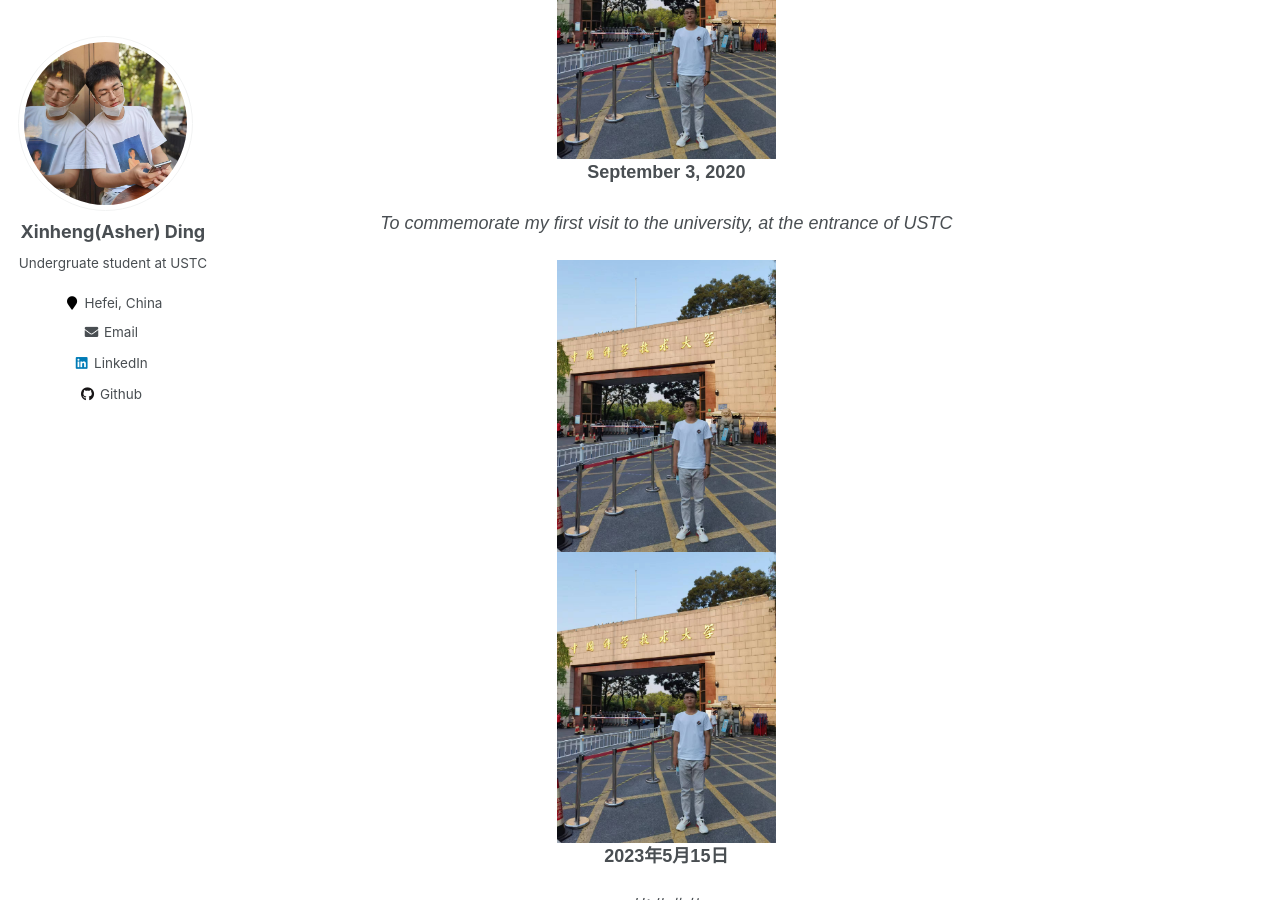
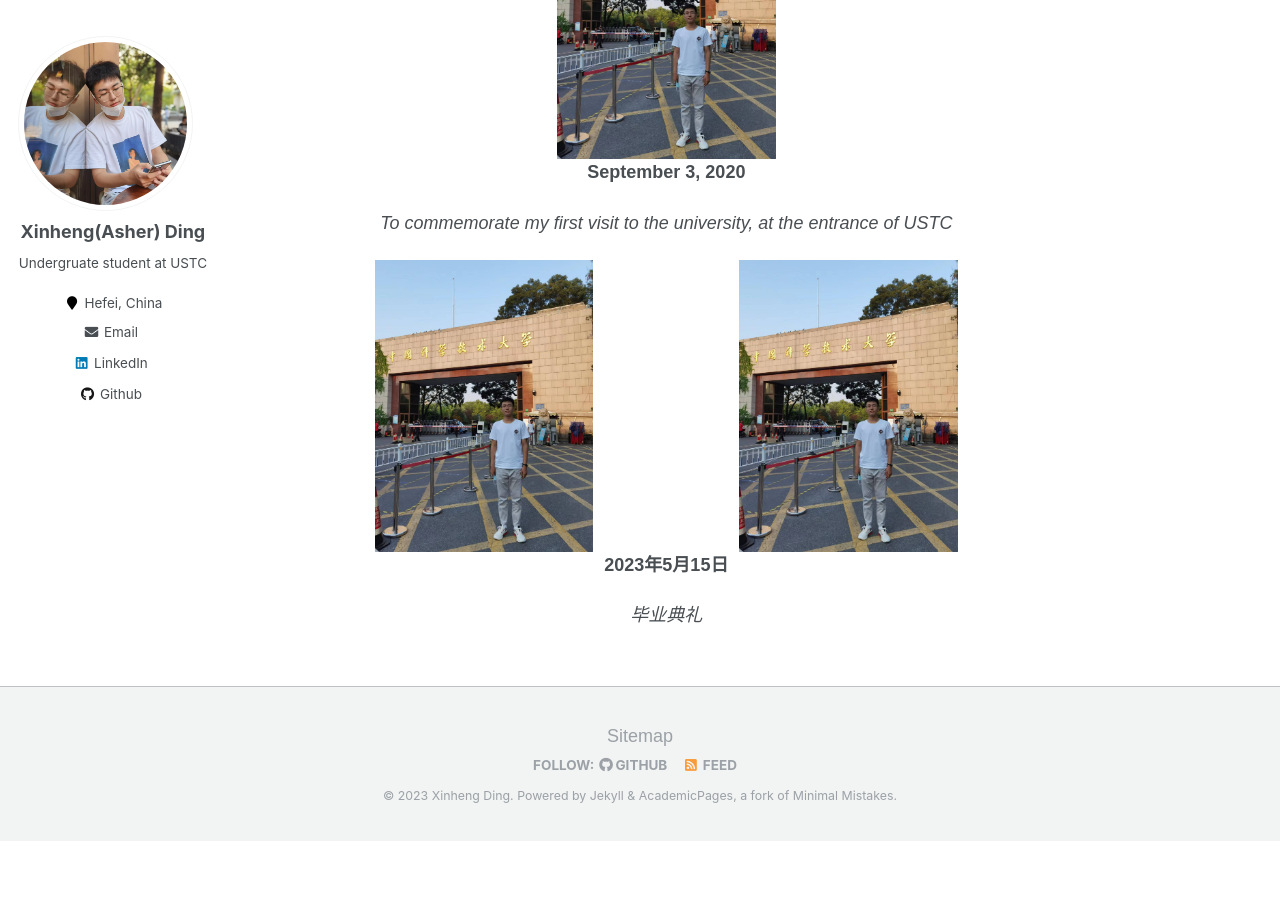
Before and after one commit to XinhengDing/XinhengDing.github.io, a Jekyll site: the page built from _pages/gallery.md, in a window 1280 px wide and 900 px high, scrolled down 551 px. Built offline with Jekyll 4.4.1, drawn with Linux system fonts in a browser that asks for light colours; after the commit the page ends 1392 px from its top, so only the background shows below that.

Commit message:
Update gallery.md

```diff
--- a/_pages/gallery.md
+++ b/_pages/gallery.md
@@ -55,8 +55,10 @@ author_profile: true
 
     <!-- 第二张照片 -->
     <div class="gallery-item">
-        <img src="../images/东门门口.jpg" alt="Photo 1" class="photo" style="width: 30%; max-width: 300px; height: auto; max-height: 500px;">
-        <img src="../images/东门门口.jpg" alt="Photo 1" class="photo" style="width: 30%; max-width: 300px; height: auto; max-height: 500px;">
+        <div style="display: flex; align-items: center;">
+            <img src="../images/东门门口.jpg" alt="Photo 1" class="photo" style="width: 30%; max-width: 300px; height: auto; max-height: 500px;">
+            <img src="../images/东门门口.jpg" alt="Photo 1" class="photo" style="width: 30%; max-width: 300px; height: auto; max-height: 500px;">
+        </div>
         <p class="time">2023年5月15日</p>
         <p class="event">毕业典礼</p>
     </div>
```
